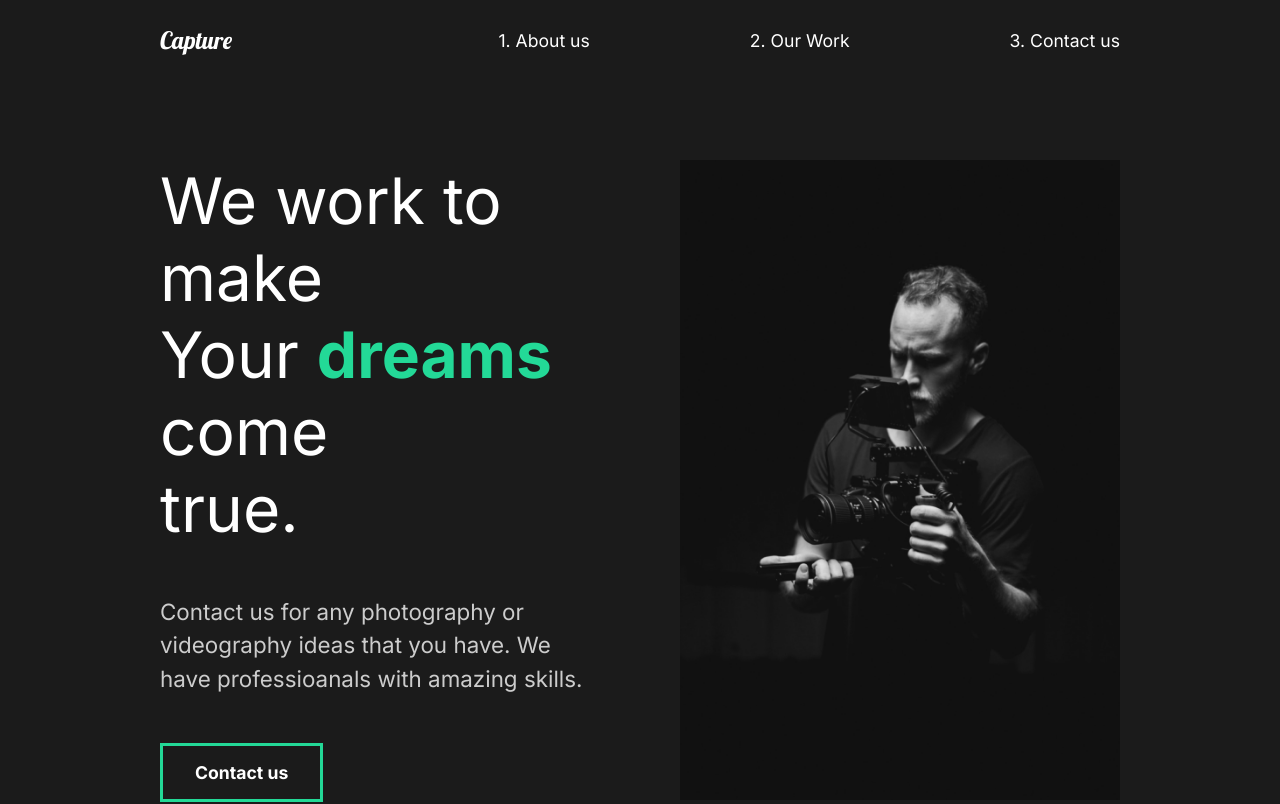
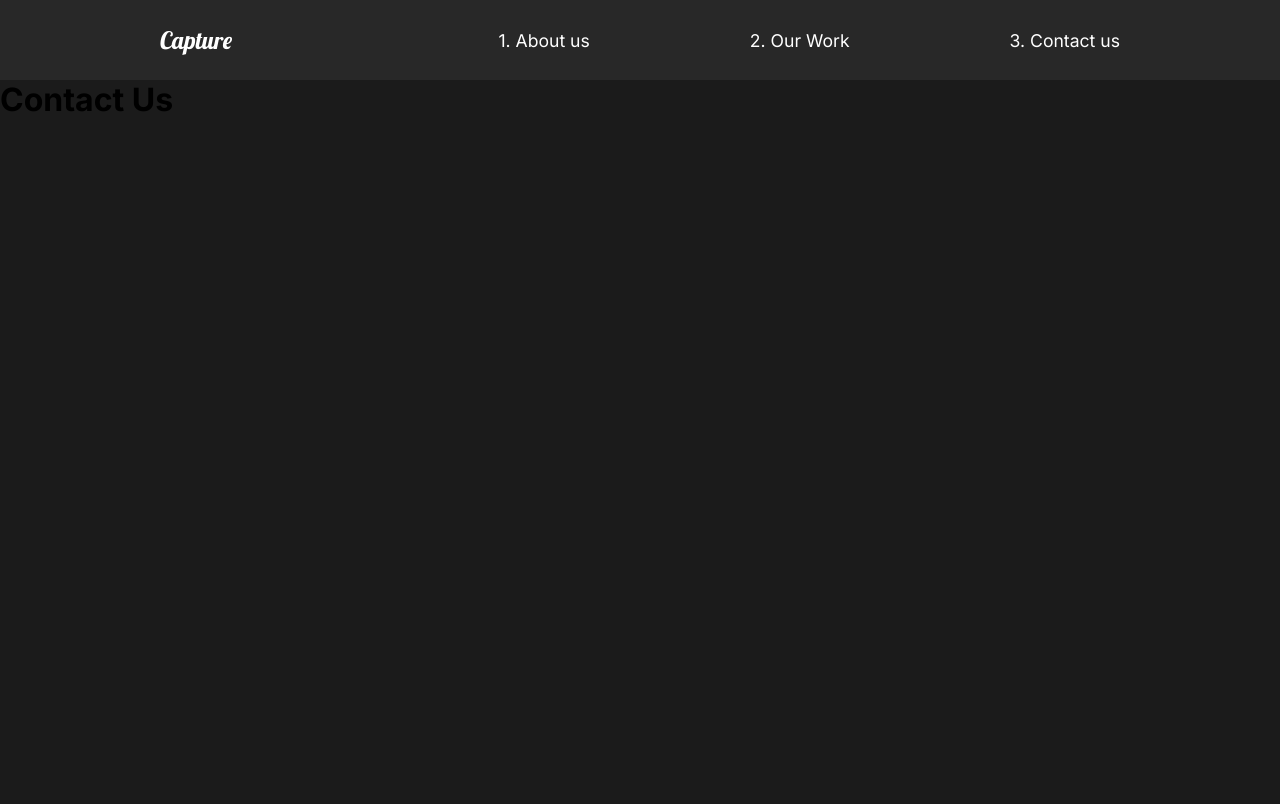
Before and after one commit to agnik2019/capture_react, a React (Create React App) app: page /contact in a window 1280 px wide. Shown: the top 804 px of the page. Built offline with nearby package versions, Linux system fonts and the light colour scheme.

Commit message:
9. React Router dom

```diff
--- a/src/App.js
+++ b/src/App.js
@@ -1,13 +1,27 @@
 import Aboutus from "./pages/Aboutus"
 import GlobalStyle from "./components/GlobalStyle"
 import Nav from './components/Nav'
+import ContactUs from "./pages/ContactUs";
+import OurWork from './pages/OurWork';
+import { Switch, Route } from 'react-router-dom'
 
 function App() {
   return (
     <div className="App">
       <GlobalStyle />
       <Nav />
-     <Aboutus/>
+      <Switch >
+      <Route path="/" exact >
+           <Aboutus/>
+      </Route>
+      <Route path="/work" >
+          <OurWork/>
+      </Route>
+
+      <Route path="/contact" >
+         <ContactUs/>
+      </Route>
+      </Switch>
     </div>
   );
 }
--- a/src/components/Nav.js
+++ b/src/components/Nav.js
@@ -1,22 +1,23 @@
 import React from 'react'
 import styled from 'styled-components';
+import {Link} from 'react-router-dom';
 
 export default function Nav() {
     return (
         <nav>
                <StyledNav>
-            <h1><a id="logo" href="#">Capture</a></h1>
+            <h1><Link id="logo" to="/">Capture</Link></h1>
             <ul>
                 <li>
-                    <a href="#">1. About us</a>
+                    <Link to="/">1. About us</Link>
                 </li>
 
                 <li>
-                    <a href="#">2. Our Work</a>
+                    <Link to="/work">2. Our Work</Link>
                 </li>
 
                 <li>
-                    <a href="#">3. Contact us</a>
+                    <Link to="/contact">3. Contact us</Link>
                 </li>
             </ul>
             </StyledNav>
@@ -32,6 +33,7 @@
     justify-content:space-between;
     align-items:center;
     padding:1rem 10rem;
+    background:#282828;
 
     a{
         color:white;
--- a/src/index.js
+++ b/src/index.js
@@ -1,10 +1,13 @@
 import React from 'react';
 import ReactDOM from 'react-dom';
 import App from './App';
+import {BrowserRouter} from 'react-router-dom';
 
 ReactDOM.render(
   <React.StrictMode>
+    <BrowserRouter >
     <App />
+    </ BrowserRouter >
   </React.StrictMode>,
   document.getElementById('root')
 );
--- /dev/null
+++ b/src/pages/ContactUs.js
@@ -0,0 +1,9 @@
+import React from 'react'
+
+export default function ContactUs() {
+    return (
+        <div>
+            <h1>Contact Us</h1>
+        </div>
+    )
+}
--- /dev/null
+++ b/src/pages/OurWork.js
@@ -0,0 +1,9 @@
+import React from 'react'
+
+export default function OurWork() {
+    return (
+        <div>
+            <h1>Our Work</h1>
+        </div>
+    )
+}
```
